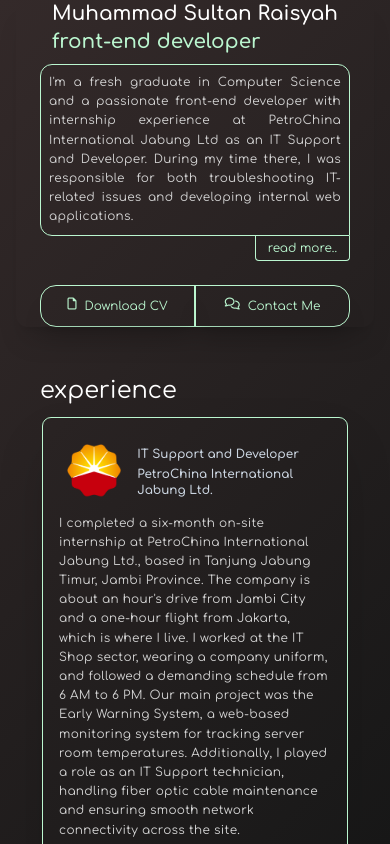
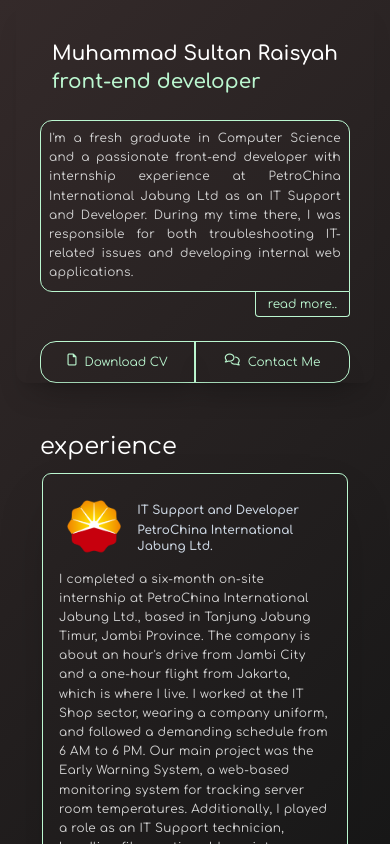
Before and after one commit to sultanrc/msultan-portfolio, a Vue app: page / in a window 390 px wide. Built offline with nearby package versions, Linux system fonts and the light colour scheme.

Commit message:
Little UI changes again

```diff
--- a/src/components/contents/About.vue
+++ b/src/components/contents/About.vue
@@ -11,11 +11,11 @@ const toggleMore = () => {
 </script>
 
 <template>
-  <div class="md:hidden flex flex-col">
+  <div class="md:hidden flex flex-col mt-10">
     <h2 class="text-xl md:text-2xl font-semibold text-white">Muhammad Sultan Raisyah</h2>
     <h2 class="text-xl md:text-4xl font-semibold text-green-200">front-end developer</h2>
   </div>
-  <div class="flex flex-col">
+  <div class="flex flex-col mt-4 md:mt-0">
     <div
       class="flex flex-col gap-4 p-2 md:text-start text-justify text-neutral-300 border border-green-200 md:rounded rounded-t-xl rounded-bl-xl glow-card"
     >
```
